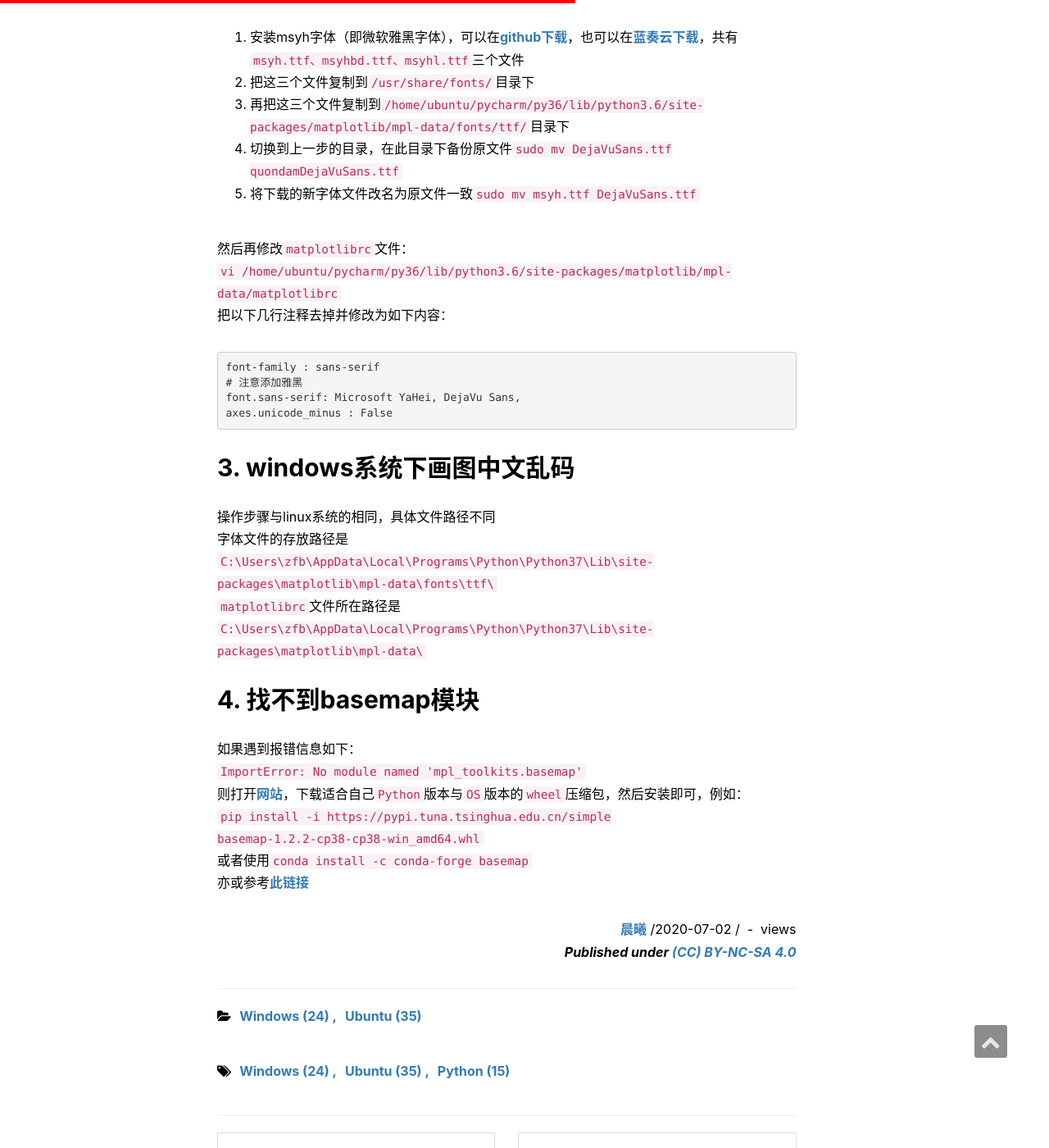
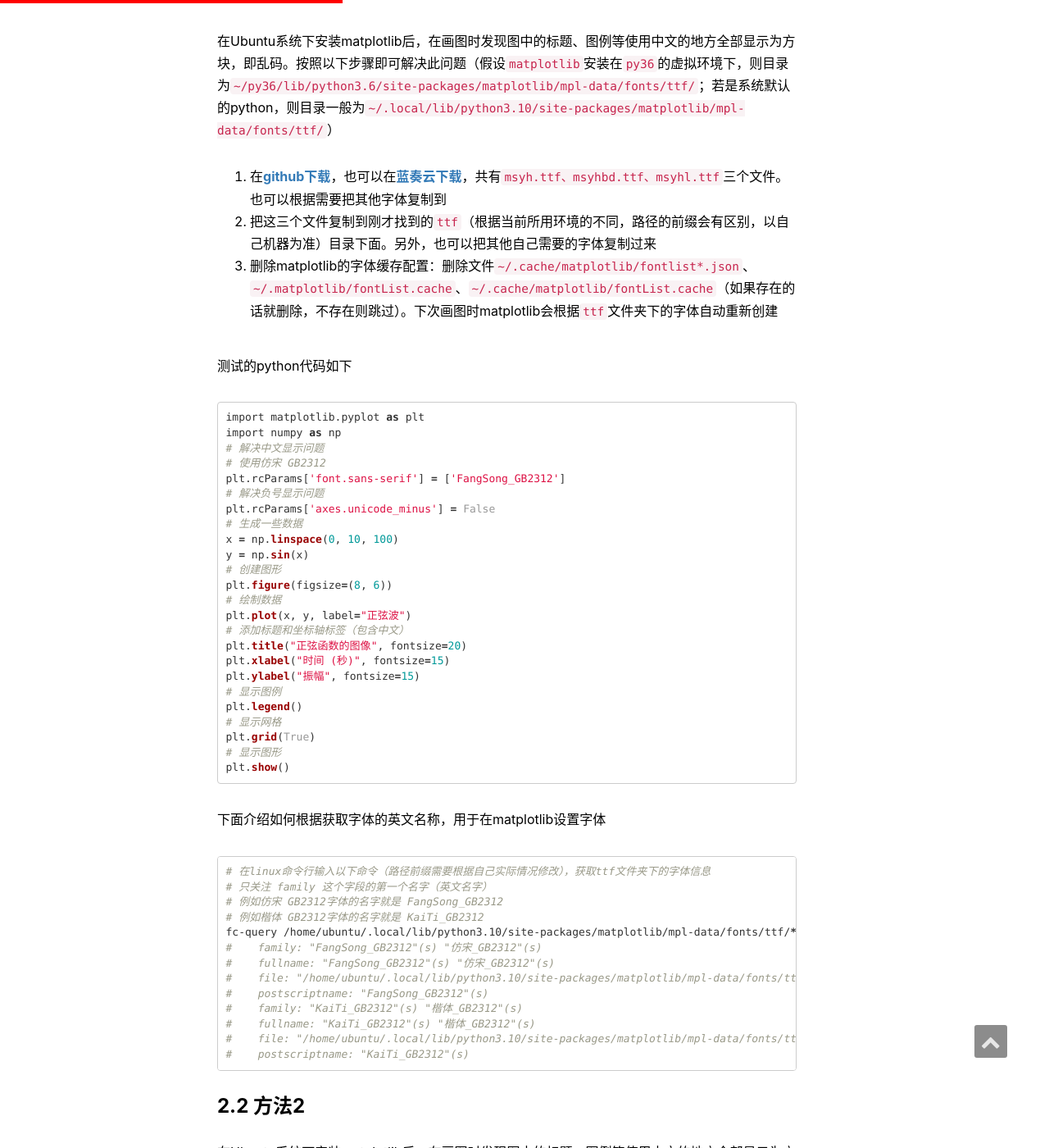
Before and after one commit to zfb132/zfb132.github.com, a Jekyll site: the page built from _posts/2020-07-02-matplotlib_tricks.md, in a window 1280 px wide and 1400 px high, scrolled down 1188 px. Shown: the whole window at 82% size. Built offline with Jekyll 4.4.1, drawn with Linux system fonts in a browser that asks for light colours; comment, search, counter and statistics services are not loaded.

Commit message:
add a new method to fix font problems

````diff
--- a/_posts/2020-07-02-matplotlib_tricks.md
+++ b/_posts/2020-07-02-matplotlib_tricks.md
@@ -27,6 +27,57 @@ description:  "记录自己安装matplotlib库时遇到的一些问题和解决
 在绘制图形语句之前添加以下内容，然后再绘制图像即可：
 `%matplotlib inline`
 ## 2. linux系统下画图中文乱码
+### 2.1 方法1
+在Ubuntu系统下安装matplotlib后，在画图时发现图中的标题、图例等使用中文的地方全部显示为方块，即乱码。按照以下步骤即可解决此问题（假设`matplotlib`安装在`py36`的虚拟环境下，则目录为`~/py36/lib/python3.6/site-packages/matplotlib/mpl-data/fonts/ttf/`；若是系统默认的python，则目录一般为`~/.local/lib/python3.10/site-packages/matplotlib/mpl-data/fonts/ttf/`）
+1. 在[github下载](https://github.com/zfb132/program_font "msyh")，也可以在[蓝奏云下载](https://zfb132.lanzous.com/iYMA7e8z0gd "msyh")，共有`msyh.ttf、msyhbd.ttf、msyhl.ttf`三个文件。也可以根据需要把其他字体复制到
+2. 把这三个文件复制到刚才找到的`ttf`（根据当前所用环境的不同，路径的前缀会有区别，以自己机器为准）目录下面。另外，也可以把其他自己需要的字体复制过来
+3. 删除matplotlib的字体缓存配置：删除文件`~/.cache/matplotlib/fontlist*.json`、`~/.matplotlib/fontList.cache`、`~/.cache/matplotlib/fontList.cache`（如果存在的话就删除，不存在则跳过）。下次画图时matplotlib会根据`ttf`文件夹下的字体自动重新创建
+
+测试的python代码如下
+```python
+import matplotlib.pyplot as plt
+import numpy as np
+# 解决中文显示问题
+# 使用仿宋 GB2312
+plt.rcParams['font.sans-serif'] = ['FangSong_GB2312']
+# 解决负号显示问题
+plt.rcParams['axes.unicode_minus'] = False
+# 生成一些数据
+x = np.linspace(0, 10, 100)
+y = np.sin(x)
+# 创建图形
+plt.figure(figsize=(8, 6))
+# 绘制数据
+plt.plot(x, y, label="正弦波")
+# 添加标题和坐标轴标签（包含中文）
+plt.title("正弦函数的图像", fontsize=20)
+plt.xlabel("时间 (秒)", fontsize=15)
+plt.ylabel("振幅", fontsize=15)
+# 显示图例
+plt.legend()
+# 显示网格
+plt.grid(True)
+# 显示图形
+plt.show()
+```
+
+下面介绍如何根据获取字体的英文名称，用于在matplotlib设置字体
+```bash
+# 在linux命令行输入以下命令（路径前缀需要根据自己实际情况修改），获取ttf文件夹下的字体信息
+# 只关注 family 这个字段的第一个名字（英文名字）
+# 例如仿宋 GB2312字体的名字就是 FangSong_GB2312
+# 例如楷体 GB2312字体的名字就是 KaiTi_GB2312
+fc-query /home/ubuntu/.local/lib/python3.10/site-packages/matplotlib/mpl-data/fonts/ttf/*.ttf | grep GB2312
+#    family: "FangSong_GB2312"(s) "仿宋_GB2312"(s)
+#    fullname: "FangSong_GB2312"(s) "仿宋_GB2312"(s)
+#    file: "/home/ubuntu/.local/lib/python3.10/site-packages/matplotlib/mpl-data/fonts/ttf/仿宋_GB2312.ttf"(s)
+#    postscriptname: "FangSong_GB2312"(s)
+#    family: "KaiTi_GB2312"(s) "楷体_GB2312"(s)
+#    fullname: "KaiTi_GB2312"(s) "楷体_GB2312"(s)
+#    file: "/home/ubuntu/.local/lib/python3.10/site-packages/matplotlib/mpl-data/fonts/ttf/楷体_GB2312.ttf"(s)
+#    postscriptname: "KaiTi_GB2312"(s)
+```
+### 2.2 方法2
 在Ubuntu系统下安装matplotlib后，在画图时发现图中的标题、图例等使用中文的地方全部显示为方块，即乱码。按照以下步骤即可解决此问题（假设用户名为`ubuntu`，`matplotlib`安装在`py36`的虚拟环境下）
 1. 安装msyh字体（即微软雅黑字体），可以在[github下载](https://github.com/zfb132/program_font "msyh")，也可以在[蓝奏云下载](https://zfb132.lanzous.com/iYMA7e8z0gd "msyh")，共有`msyh.ttf、msyhbd.ttf、msyhl.ttf`三个文件
 2. 把这三个文件复制到`/usr/share/fonts/`目录下
````
